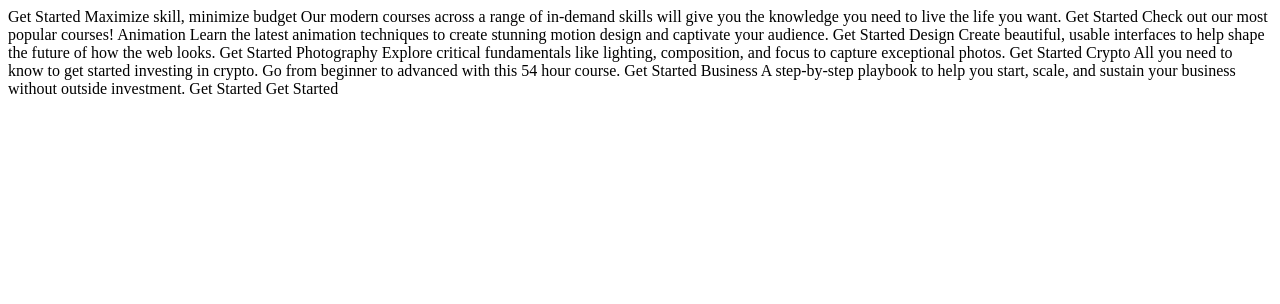
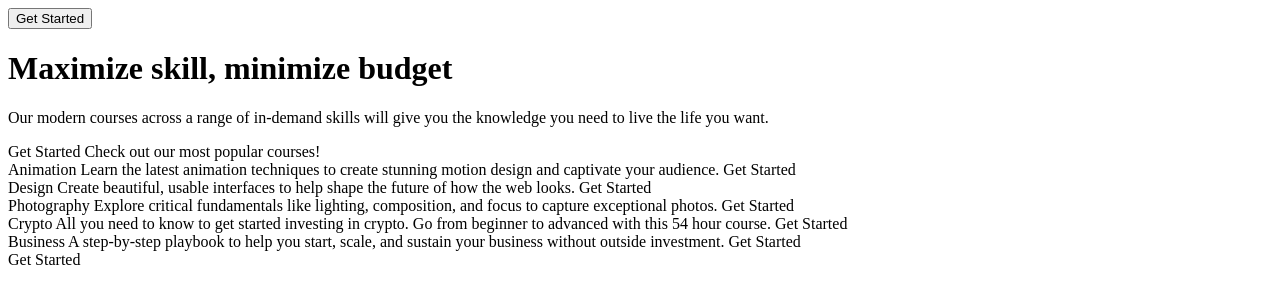
Before and after one commit to Jlovellealfeche/skilled-elearning-landing-page, a plain HTML site: page starter-code/index.html in a window 1280 px wide. Drawn offline with Linux system fonts and the light colour scheme.

Commit message:
updated index using semantics

```diff
--- a/starter-code/index.html
+++ b/starter-code/index.html
@@ -9,44 +9,55 @@
   <title>Frontend Mentor | Skilled e-learning landing page</title>
 </head>
 <body>
+  <div class="wrapper">
+    <header>
+      <button>Get Started</button>
 
-  Get Started
+      <h1>Maximize skill, minimize budget</h1>
 
-  Maximize skill, minimize budget
-
-  Our modern courses across a range of in-demand skills will give you the
-  knowledge you need to live the life you want.
-
+      <p>Our modern courses across a range of in-demand skills will give you the
+      knowledge you need to live the life you want.</p>
+    </header>
+    <main>
       Get Started
 
       Check out our most popular courses!
 
+      <section>
         Animation
         Learn the latest animation techniques to create stunning motion
         design and captivate your audience.
         Get Started
-
+      </section>
+      <section>
         Design
         Create beautiful, usable interfaces to help shape the future of
         how the web looks.
         Get Started
-
+      </section>
+      <section>
         Photography
         Explore critical fundamentals like lighting, composition, and focus
         to capture exceptional photos.
         Get Started
-
+      </section>
+      <section>
         Crypto
         All you need to know to get started investing in crypto. Go from beginner
         to advanced with this 54 hour course.
         Get Started
-
+      </section>
+      <section>
         Business
         A step-by-step playbook to help you start, scale, and sustain your business
         without outside investment.
         Get Started
+      </section>
+    </main>
+    <footer>
+      Get Started
+    </footer>
 
-  Get Started
-
+  </div>
 </body>
 </html>
```
Lines whose indentation alone changed are shown as unchanged.
